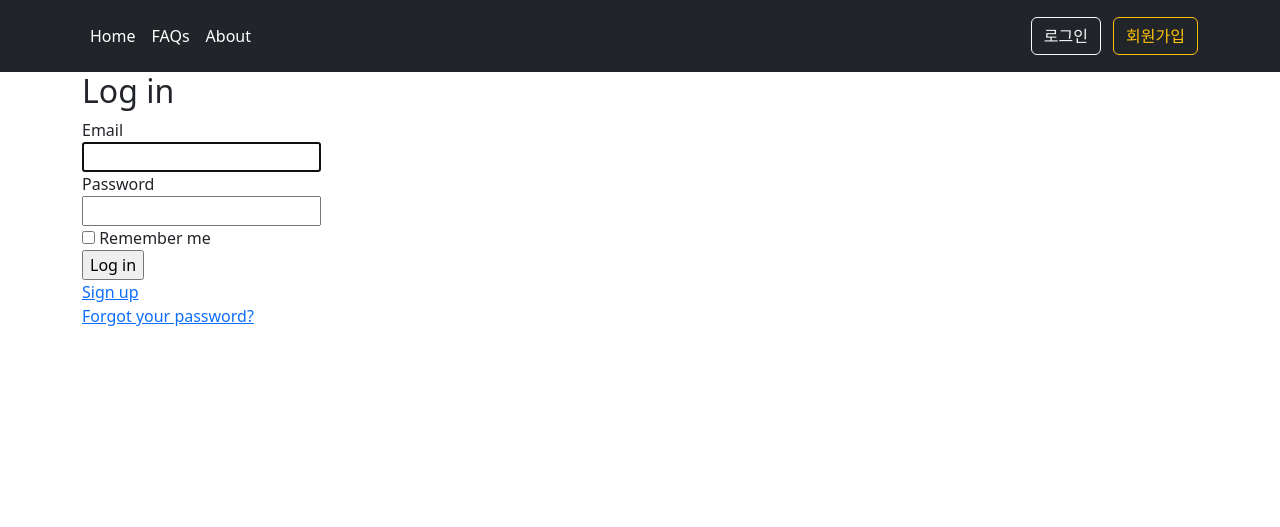
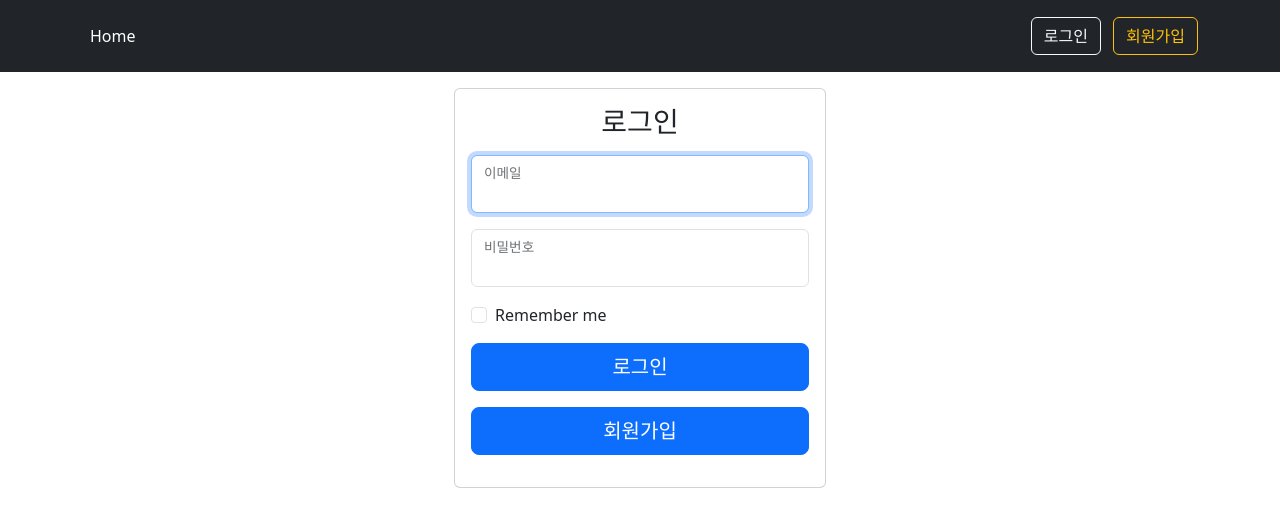
Before and after one commit to JoungSik/LinkCloud, a Rails app: page /login in a window 1280 px wide. Shown: the top 527 px of the page. Run offline with Rails 7, Linux system fonts and the light colour scheme; style sheets or scripts are compiled from the project's sources; some libraries are stand-ins or nearby versions.

Commit message:
add: #17 로그인, 회원가입 UI  변경

```diff
--- a/app/views/shared/_header.html.erb
+++ b/app/views/shared/_header.html.erb
@@ -3,15 +3,15 @@
     <div class="d-flex flex-wrap align-items-center justify-content-center justify-content-lg-start">
       <ul class="nav col-12 col-lg-auto me-lg-auto mb-2 justify-content-center mb-md-0">
         <li><%= link_to "Home", root_path, class: "nav-link px-2 text-white" %></li>
-        <li><a href="#" class="nav-link px-2 text-white">FAQs</a></li>
-        <li><a href="#" class="nav-link px-2 text-white">About</a></li>
+<!--        <li><a href="#" class="nav-link px-2 text-white">FAQs</a></li>-->
+<!--        <li><a href="#" class="nav-link px-2 text-white">About</a></li>-->
       </ul>
       <div class="text-end">
         <% if user_signed_in? %>
           <%= link_to "로그아웃", destroy_user_session_path, class: "btn btn-outline-light me-2" %>
         <% else %>
-          <%= link_to "로그인", new_session_path(resource_name), class: "btn btn-outline-light me-2" %>
-          <%= link_to "회원가입", new_registration_path(resource_name), class: "btn btn-outline-warning" %>
+          <%= link_to "로그인", new_user_session_path, class: "btn btn-outline-light me-2" %>
+          <%= link_to "회원가입", new_user_registration_path, class: "btn btn-outline-warning" %>
         <% end %>
       </div>
     </div>
--- a/app/views/users/sessions/new.html.erb
+++ b/app/views/users/sessions/new.html.erb
@@ -1,26 +1,30 @@
-<h2>Log in</h2>
+<div class="col-md-4 col-sm-12 my-3 mx-auto">
+  <div class="card p-3">
+    <%= form_for(resource, as: resource_name, url: session_path(resource_name)) do |f| %>
+      <h1 class="h3 mb-3 text-center">로그인</h1>
 
-<%= form_for(resource, as: resource_name, url: session_path(resource_name)) do |f| %>
-  <div class="field">
-    <%= f.label :email %><br />
-    <%= f.email_field :email, autofocus: true, autocomplete: "email" %>
+      <div class="form-floating mb-3">
+        <%= f.email_field :email, autofocus: true, autocomplete: "email", class: "form-control" %>
+        <%= f.label :email, "이메일" %>
       </div>
 
-  <div class="field">
-    <%= f.label :password %><br />
-    <%= f.password_field :password, autocomplete: "current-password" %>
+      <div class="form-floating mb-3">
+        <%= f.password_field :password, autocomplete: "current-password", class: "form-control" %>
+        <%= f.label :password, "비밀번호" %>
       </div>
 
       <% if devise_mapping.rememberable? %>
-    <div class="field">
-      <%= f.check_box :remember_me %>
-      <%= f.label :remember_me %>
+        <div class="form-check mb-3">
+          <%= f.check_box :remember_me, class: "form-check-input" %>
+          <%= f.label :remember_me, class: "form-check-label" %>
         </div>
       <% end %>
 
       <div class="actions">
-    <%= f.submit "Log in" %>
+        <%= f.submit "로그인", class: "w-100 btn btn-lg btn-primary mb-3" %>
       </div>
     <% end %>
 
     <%= render "users/shared/links" %>
+  </div>
+</div>
--- a/app/views/users/shared/_links.html.erb
+++ b/app/views/users/shared/_links.html.erb
@@ -1,14 +1,14 @@
 <%- if controller_name != 'sessions' %>
-  <%= link_to "Log in", new_session_path(resource_name) %><br />
+  <%= link_to "로그인", new_session_path(resource_name), class: "w-100 btn btn-lg btn-primary mb-3" %>
 <% end %>
 
 <%- if devise_mapping.registerable? && controller_name != 'registrations' %>
-  <%= link_to "Sign up", new_registration_path(resource_name) %><br />
+  <%= link_to "회원가입", new_registration_path(resource_name), class: "w-100 btn btn-lg btn-primary mb-3" %>
 <% end %>
 
-<%- if devise_mapping.recoverable? && controller_name != 'passwords' && controller_name != 'registrations' %>
-  <%= link_to "Forgot your password?", new_password_path(resource_name) %><br />
-<% end %>
+<%#- if devise_mapping.recoverable? && controller_name != 'passwords' && controller_name != 'registrations' %>
+<!--  <%#= link_to "Forgot your password?", new_password_path(resource_name) %><br />-->
+<%# end %>
 
 <%- if devise_mapping.confirmable? && controller_name != 'confirmations' %>
   <%= link_to "Didn't receive confirmation instructions?", new_confirmation_path(resource_name) %><br />
```
Also changed, not shown: app/views/users/registrations/new.html.erb (+19 -18 lines). Lines whose indentation alone changed are shown as unchanged.
